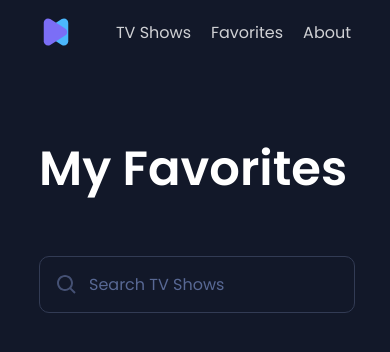
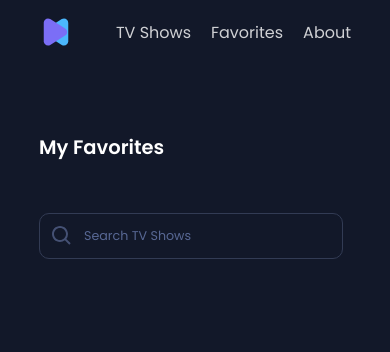
Before and after one commit to NRayan/ReactTV, a React (Vite) app: page /ReactTV/Favorites in a window 390 px wide. Shown: the top 352 px of the page. Built offline with nearby package versions, Linux system fonts and the light colour scheme.

Commit message:
feat: responsiveness

```diff
--- a/src/components/list/index.tsx
+++ b/src/components/list/index.tsx
@@ -8,13 +8,15 @@ type props =
     }
 
 const maxColumns = 5;
+const minColumns = 3;
 
 export function List({ children }: props) {
     const { width } = useWindowDimensions();
 
     function generateColumns(): number {
-        const columnsQtd = Math.floor(width / 250);
-        return columnsQtd > maxColumns ? maxColumns : columnsQtd;
+        const division = Math.floor(width / 250);
+        const columnsQtd = Math.min(Math.max(division, minColumns), maxColumns);
+        return columnsQtd;
     }
 
     return (
--- a/src/components/listItem/styles.ts
+++ b/src/components/listItem/styles.ts
@@ -29,8 +29,12 @@ export const TitleContainer = styled.div`
 `;
 
 export const Title = styled.h2`
-    font-size: 16px;
+    font-size: 1.3vw;
     color: ${({ theme }) => transparentize(.1, theme.colors.text)};
+
+    @media (min-width:1580px) {
+        font-size: 16px;
+    }
 `;
 
 export const RateContainer = styled.div`
--- a/src/components/searchBar/styles.ts
+++ b/src/components/searchBar/styles.ts
@@ -5,7 +5,7 @@ export const Container = styled.div`
     align-self: flex-start;
     border: 1px solid ${({ theme }) => theme.colors.secondary};
     border-radius: 10px;
-    padding: 15px;
+    padding: 10px;
     flex-direction: row;
     align-items: center;
     margin: 6vh 0 5vh;
@@ -21,7 +21,8 @@ export const Input = styled.input`
     background-color: transparent;
     border: none;
     color: ${({ theme }) => theme.colors.text};
-    width: 250px;
+    max-width: 250px;
+    font-size: 1.5vh;
 
     ::placeholder,
     ::-webkit-input-placeholder {
@@ -31,4 +32,9 @@ export const Input = styled.input`
     :-ms-input-placeholder {
      color: ${({ theme }) => lighten(.2, theme.colors.secondary)};
     }
+
+    @media(min-width:1080px)
+    {
+        font-size: 16px;
+    }
 `;
--- a/src/pages/details/index.tsx
+++ b/src/pages/details/index.tsx
@@ -11,7 +11,7 @@ import { Container, ContentContainer, DetailsContainer, FavoriteContainer, Label
 export function Details() {
 
     const { id } = useParams();
-    const showId = parseInt(id?id:"");
+    const showId = parseInt(id ? id : "");
 
     const [show, setShow] = useState<Show>({} as Show);
     const [isFavorite, setIsFavorite] = useState<boolean>(false);
@@ -59,9 +59,10 @@ export function Details() {
 
                         <DetailsContainer>
 
-                            <Title>{show.name}</Title>
-
-                            <Summary>{removeHTMLTags(show.summary)}</Summary>
+                            <>
+                                <Title>{show.name}</Title>
+                                <Summary>{removeHTMLTags(show.summary)}</Summary>
+                            </>
 
                             {
                                 show.rating?.average &&
--- a/src/pages/details/styles.ts
+++ b/src/pages/details/styles.ts
@@ -45,20 +45,34 @@ export const FavoriteContainer = styled.button`
 export const DetailsContainer = styled.div`
     flex: 1;
     align-items: flex-start;
-    row-gap: 20px;
+    row-gap: 5px;
+
+    @media(min-width:1080px)
+    {
+         row-gap: 15px;
+    }
 `;
 
 export const Title = styled.h1`
-    font-size: 34px;
+    font-size: 2.5vw;
+    @media(min-width:1080px)
+    {
+        font-size: 32px;
+    }
     color: ${({ theme }) => theme.colors.text};
     font-weight: 700;
 `;
 
 export const Summary = styled.h3`
-    font-size: 16px;
     color: ${({ theme }) => transparentize(.2, theme.colors.text)};
     font-weight: 300;
     line-height: 170%;
+
+    font-size: 1.3vw;
+    @media(min-width:1080px)
+    {
+        font-size: 16px;
+    }
 `;
 
 export const LabelValueContainer = styled.div`
@@ -66,13 +80,21 @@ export const LabelValueContainer = styled.div`
 `;
 
 export const Label = styled.h3`
-    font-size: 14px;
     color: ${({ theme }) => transparentize(.3, theme.colors.text)};
     font-weight: 300;
+    font-size: 1.1vw;
+    @media(min-width:1080px)
+    {
+        font-size: 14px;
+    }
 `;
 
 export const Value = styled.h3`
-    font-size: 16px;
     color: ${({ theme }) => transparentize(.1, theme.colors.text)};
     font-weight: 400;
+    font-size: 1.3vw;
+    @media(min-width:1080px)
+    {
+        font-size: 16px;
+    }
 `;
--- a/src/pages/favorites/index.tsx
+++ b/src/pages/favorites/index.tsx
@@ -1,10 +1,11 @@
-import { ItemListFavorites, SearchBar } from '../../components';
-import { Container, Title } from './styles';
+import { ItemListFavorites } from '../../components';
+import { PageTitle } from '../../styles';
+import { Container } from './styles';
 
 export function Favorites() {
     return (
         <Container>
-            <Title>My Favorites</Title>
+            <PageTitle>My Favorites</PageTitle>
             <ItemListFavorites />
         </Container>
     )
--- a/src/pages/favorites/styles.ts
+++ b/src/pages/favorites/styles.ts
@@ -4,9 +4,3 @@ export const Container = styled.div`
     background-color: ${({ theme }) => theme.colors.background};
     flex: 1;
 `;
-
-export const Title = styled.h1`
-    color: ${({ theme }) => theme.colors.text};
-    font-size: 48px;
-    font-weight: 600;
-`;
--- a/src/pages/tvShows/index.tsx
+++ b/src/pages/tvShows/index.tsx
@@ -1,12 +1,13 @@
 import { ItemList } from '../../components'
-import { Container, Link, Subtitle, Title } from './styles'
+import { PageSubtitle, PageTitle } from '../../styles'
+import { Container, Link } from './styles'
 
 export function TVShows() {
 
   return (
     <Container>
-      <Title>ReactTV</Title>
-      <Subtitle>Search for your favorite TV shows. 😉<br />feel free to look up the <Link href="https://github.com/NRayan/ReactTV" target="_blank">{`<code>`}</Link>, provided data by <Link href="https://www.tvmaze.com/api" target="_blank">TVmaze.com</Link></Subtitle>
+      <PageTitle>ReactTV</PageTitle>
+      <PageSubtitle>Search for your favorite TV shows. 😉<br />feel free to look up the <Link href="https://github.com/NRayan/ReactTV" target="_blank">{`<code>`}</Link>, provided data by <Link href="https://www.tvmaze.com/api" target="_blank">TVmaze.com</Link></PageSubtitle>
       <ItemList />
     </Container>
   )
--- a/src/pages/tvShows/styles.ts
+++ b/src/pages/tvShows/styles.ts
@@ -5,16 +5,6 @@ export const Container = styled.div`
     flex: 1;
 `;
 
-export const Title = styled.h1`
-    color: ${({ theme }) => theme.colors.text};
-    font-size: 48px;
-    font-weight: 600;
-`;
-
-export const Subtitle = styled.h3`
-    color: ${({ theme }) => theme.colors.text};
-`;
-
 export const Link = styled.a`
     text-decoration: none;
     color: ${({ theme }) => theme.colors.primary};
--- /dev/null
+++ b/src/styles/index.ts
@@ -0,0 +1,24 @@
+import styled from "styled-components";
+
+export const PageTitle = styled.h1`
+   color: ${({ theme }) => theme.colors.text};
+
+    font-size: 5vw;
+    font-weight: 600;
+
+    @media(min-width:1080px)
+    {
+        font-size: 48px;
+    }
+`;
+
+export const PageSubtitle = styled.h2`
+    color: ${({ theme }) => theme.colors.text};
+    font-size: 2vw;
+    font-weight: 300;
+
+    @media(min-width:1080px)
+    {
+        font-size: 18px;
+    }
+`;
```
